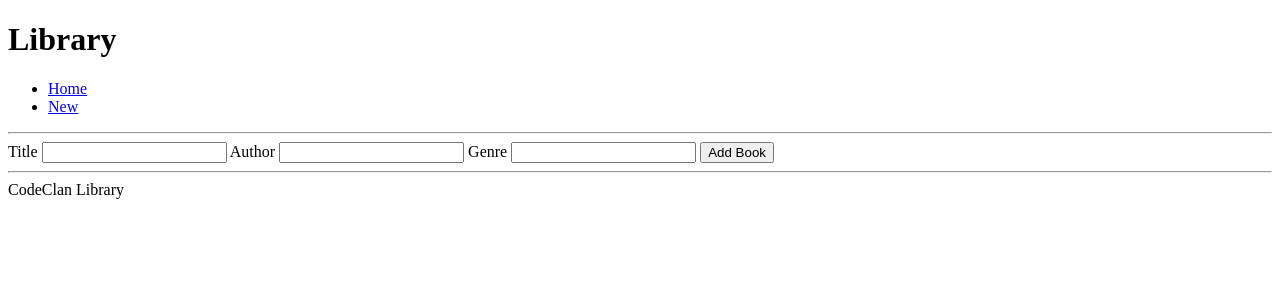
After one commit to D-oro/library, a Flask app: page /order/new in a window 1280 px wide. The commit adds this page. Shown: the top 300 px of the page. Run offline with Flask 2, Linux system fonts and the light colour scheme.

Commit message:
can add a book, show a book, show all books

```diff
--- a/controllers/controller.py
+++ b/controllers/controller.py
@@ -1,6 +1,7 @@
-from flask import render_template
+from flask import render_template, request, redirect
 from app import app
-from models.orders import orders
+from models.orders import orders, add_new_book
+from models.order import Order
 
 @app.route('/orders')
 def index():
@@ -11,3 +12,16 @@ def singlebook(index):
   chosenbook = orders[int(index)]
 
   return render_template('order.html', order=chosenbook)
+
+@app.route('/order/new')
+def new():
+    return render_template('new.html', title='New', orders=orders)
+
+@app.route('/addbook', methods=['POST'])
+def addbook():
+    bookTitle = request.form['title']
+    bookAuthor = request.form['author']
+    bookGenre = request.form['genre']
+    newBook = Order(title=bookTitle, author=bookAuthor, genre=bookGenre)
+    add_new_book(newBook)
+    return redirect('/orders')
--- a/templates/base.html
+++ b/templates/base.html
@@ -7,6 +7,10 @@
     <meta name="viewport" content="width=device-width, initial-scale=1.0">
     <title>Document</title>
     <h1>Library </h1>
+    <ul>
+        <li class="navLink"><a href="/order">Home</a></li>
+        <li class="navLink"><a href="/order/new">New</a></li>
+    </ul>
 
 </head>
     <title>Library</title>
--- /dev/null
+++ b/templates/new.html
@@ -0,0 +1,20 @@
+{% extends "base.html" %}
+
+{% block content %}
+
+<form action="/addbook" method="post">
+
+    <label for="title">Title</label>
+    <input type="text" name="title" id="title">
+
+    <label for="author">Author</label>
+    <input type="text" name="author" id="author">
+
+    <label for="genre">Genre</label>
+    <input type="text" name="genre" id="genre">
+
+    <input type="submit" value="Add Book">
+</form>
+
+
+{% endblock %}
```
